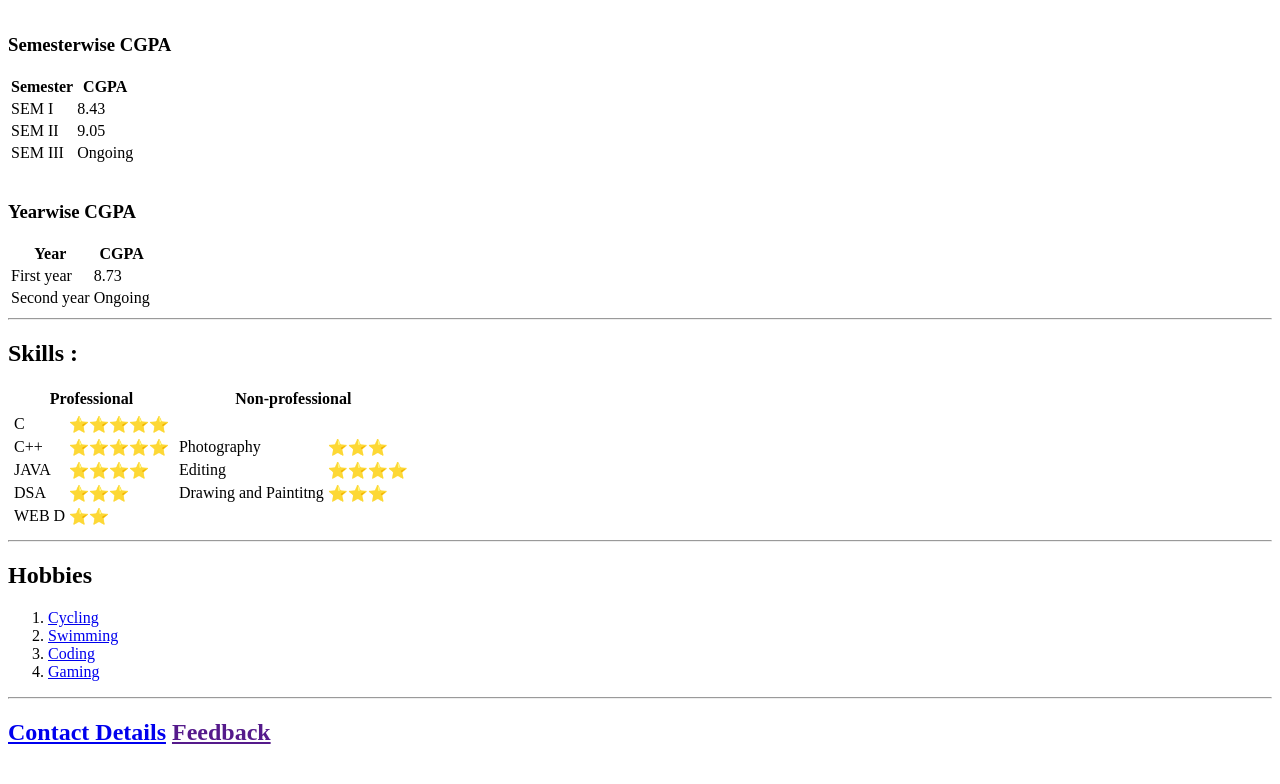
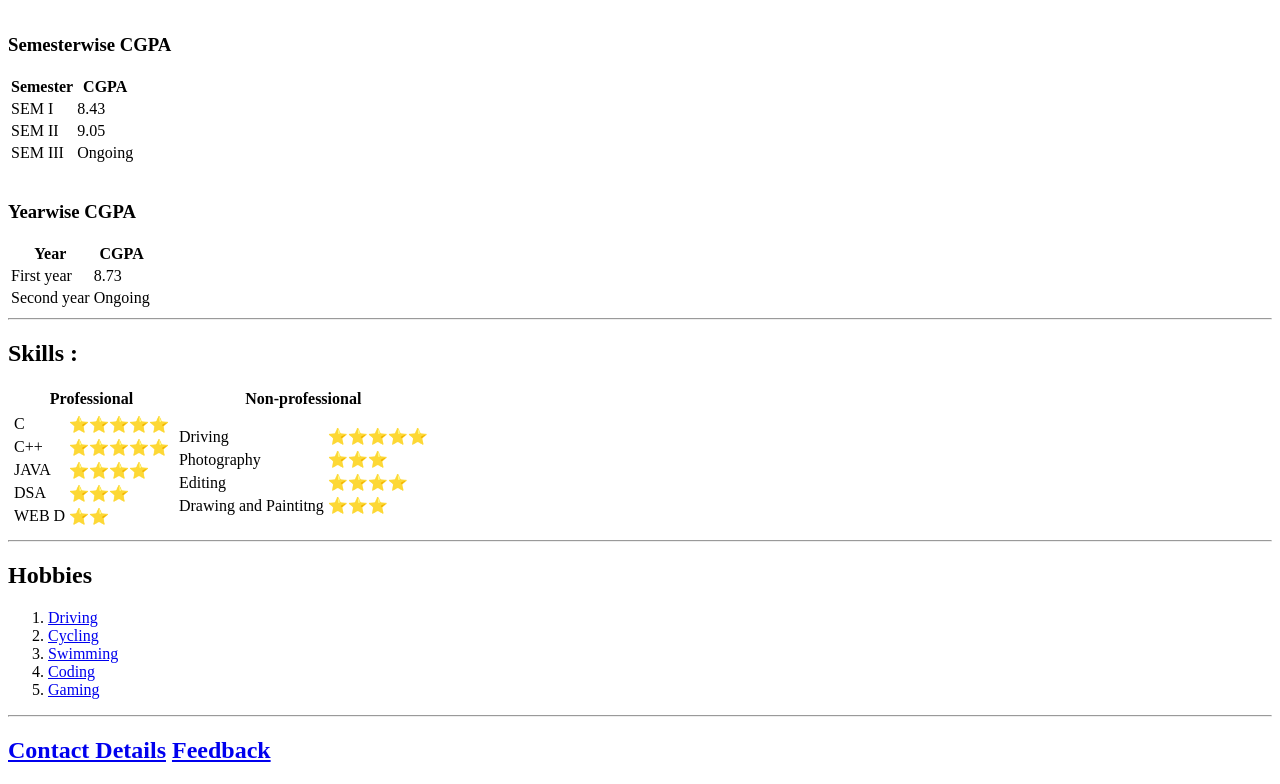
Before and after one commit to Hemant-Shashikant-Yadav/CV-HTML-, a plain HTML site: page index.html in a window 1280 px wide. Shown: the part 595-1379 px from the top of the page. Drawn offline with Linux system fonts and the light colour scheme.

Commit message:
13/3/2023 3.24pm

```diff
--- a/index.html
+++ b/index.html
@@ -191,6 +191,10 @@
       <td>
         <table>
           <tr>
+          <tr>
+            <td>Driving</td>
+            <td>⭐⭐⭐⭐⭐</td>
+          </tr>
           <td>Photography</td>
           <td>⭐⭐⭐</td>
     </tr>
@@ -212,6 +216,7 @@
   <h2>Hobbies</h2>
 
   <ol>
+    <li><a href="https://en.wikipedia.org/wiki/Driving">Driving</a></li>
     <li><a href="https://en.wikipedia.org/wiki/Cycling">Cycling</a></li>
     <li><a href="https://en.wikipedia.org/wiki/Swimming">Swimming</a></li>
     <li><a href="https://en.wikipedia.org/wiki/Coding">Coding</a></li>
@@ -221,7 +226,7 @@
   <!-- <h2><a href="contact.html">Contact Details</a></h2> -->
   <h2>
     <a href="contact.html">Contact Details</a>
-    <a href="">Feedback</a>
+    <a href="feedback.html">Feedback</a>
   </h2>
 </body>
 
```
Lines whose indentation alone changed are shown as unchanged.
